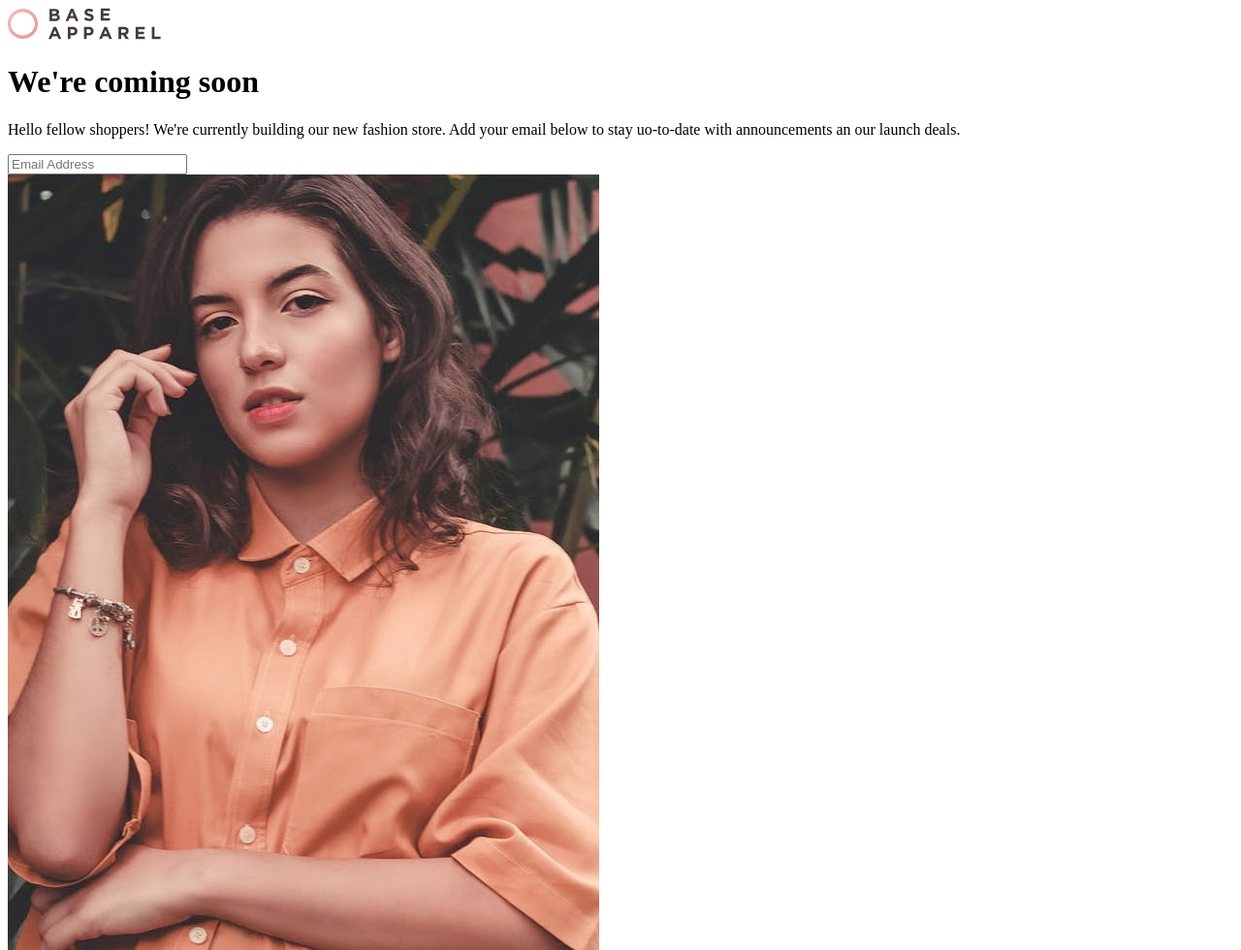
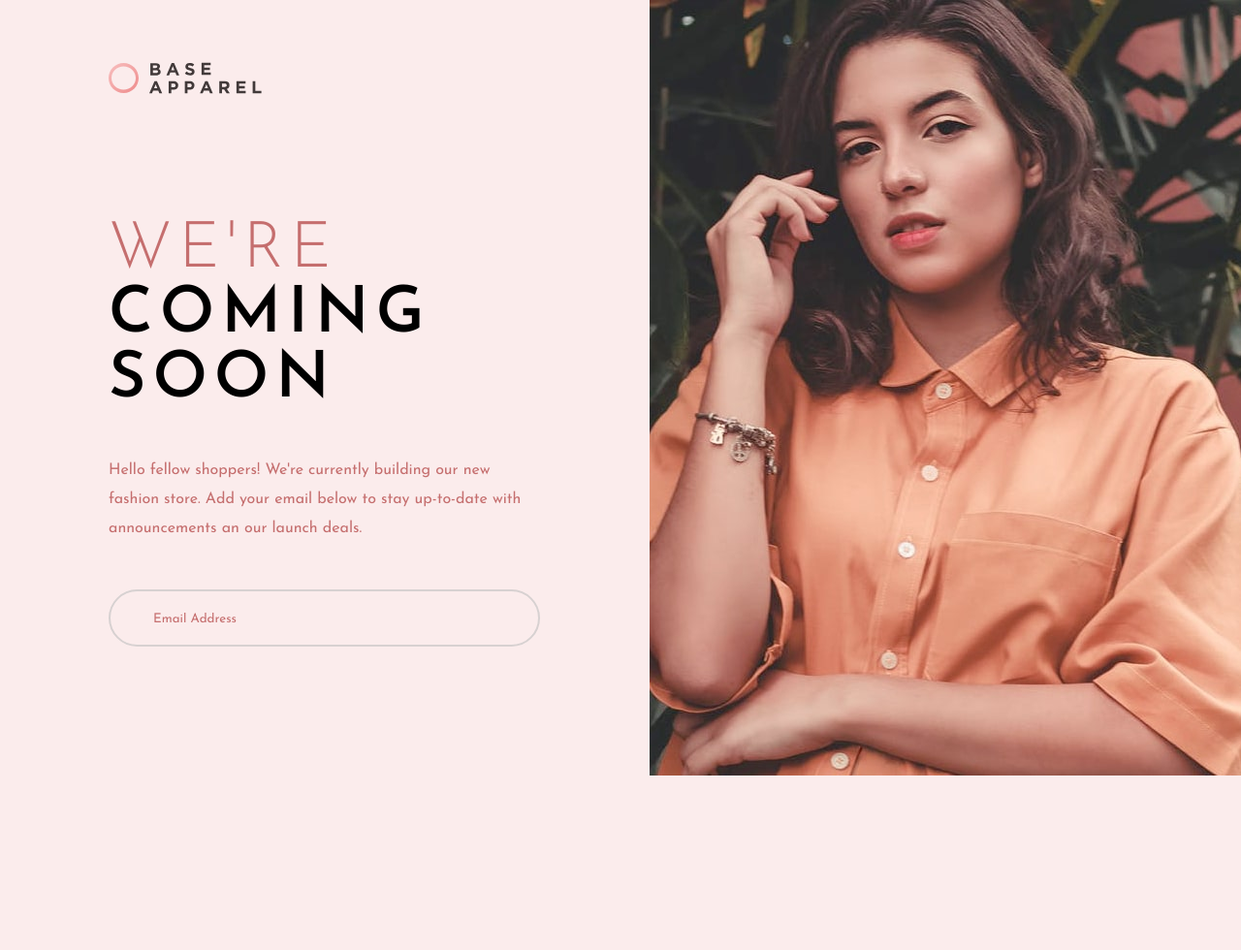
Before and after one commit to BusisiwePieterson/frontend-web-dev-projects, a plain HTML site: page landing-page/index.html in a window 1280 px wide. Shown: the whole page at 97% size. After the commit the page ends 804 px from the top, so only its background shows below. Drawn offline with Linux system fonts and the light colour scheme.

Commit message:
added css styling

```diff
--- a/landing-page/index.html
+++ b/landing-page/index.html
@@ -3,23 +3,26 @@
 <head>
   <meta charset="UTF-8">
   <meta name="viewport" content="width=device-width, initial-scale=1.0">
+  <link rel="stylesheet" href="styles.css">
+  <link href="https://fonts.googleapis.com/css2?family=Josefin+Sans:wght@300;400;600&display=swap" rel="stylesheet">
   <title>Base Apparel</title>
 </head>
 <body>
-  <div>
-    <img src="logo.svg" class="logo">
-  </div>
-  <div>
-    <h1>We're <strong>coming soon</strong></h1>
+<div class="main-container">
+<div class="web-content">
+  <img src="logo.svg" class="logo">
+    <h1><span class="were">WE'RE</span> <strong>COMING SOON</strong></h1>
     <p>Hello fellow shoppers! We're currently building our new fashion store.
-      Add your email below to stay uo-to-date with announcements an our launch deals.
+      Add your email below to stay up-to-date with announcements an our launch deals.
     </p>
-  </div>
+
   <form>
     <input type="text" name="email" placeholder="Email Address">
   </form>
-  <div>
-    <img src="hero-desktop.jpg">
+</div>
+<div>
+  <img src="hero-desktop.jpg">
+</div>
   </div>
 </body>
 </html>
--- /dev/null
+++ b/landing-page/styles.css
@@ -0,0 +1,52 @@
+body {
+  font-family: 'Josefin Sans', sans-serif;
+  margin: 0;
+  background-color: rgb(251, 236, 236);
+}
+
+.main-container {
+  max-width: 1440px;
+  display: flex;
+  margin-left: 7rem;
+  gap: 7rem;
+}
+
+.web-content {
+  margin-top: 4rem;
+}
+
+.logo {
+  margin-bottom: 5rem;
+}
+
+.main-container > .web-content > h1 {
+  font-size: 66px;
+  font-weight: 300;
+  letter-spacing: 7px;
+}
+
+.were {
+  color: rgb(197, 110, 110)
+}
+
+.web-content > p {
+   color: rgb(197, 110, 110);
+   line-height: 30px;
+   margin-bottom: 3rem;
+}
+
+.web-content > form > input {
+   padding: 1.25rem;
+   width: 90%;
+   border-radius: 30px;
+   border-style: solid;
+   border-color: rgb(215, 209, 209);
+   background-color:rgb(251, 236, 236)
+}
+
+input::placeholder {
+  color: rgb(197, 110, 110);
+  font-family:'Josefin Sans', sans-serif;
+  padding-left: 24px;
+
+}
```
